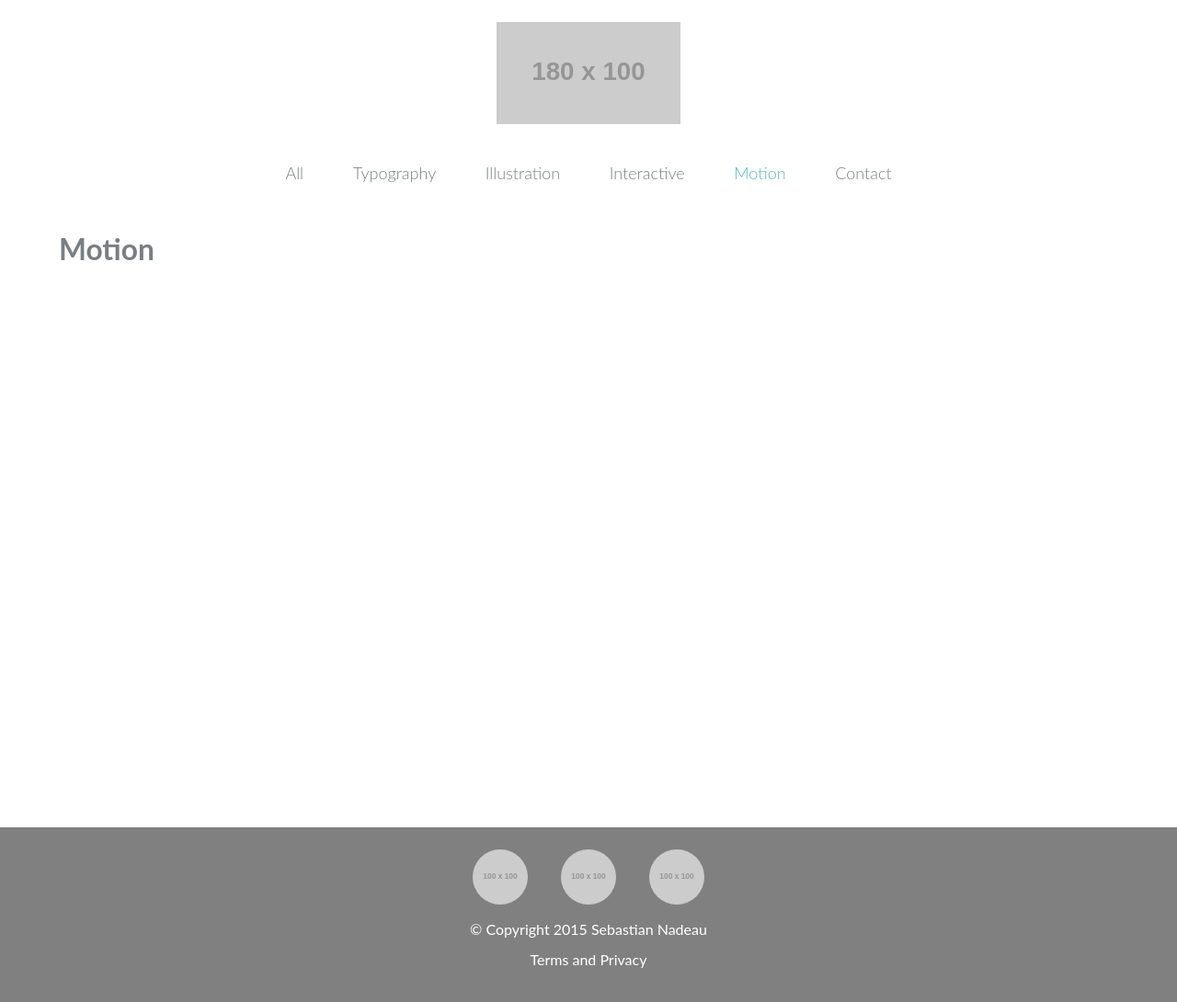
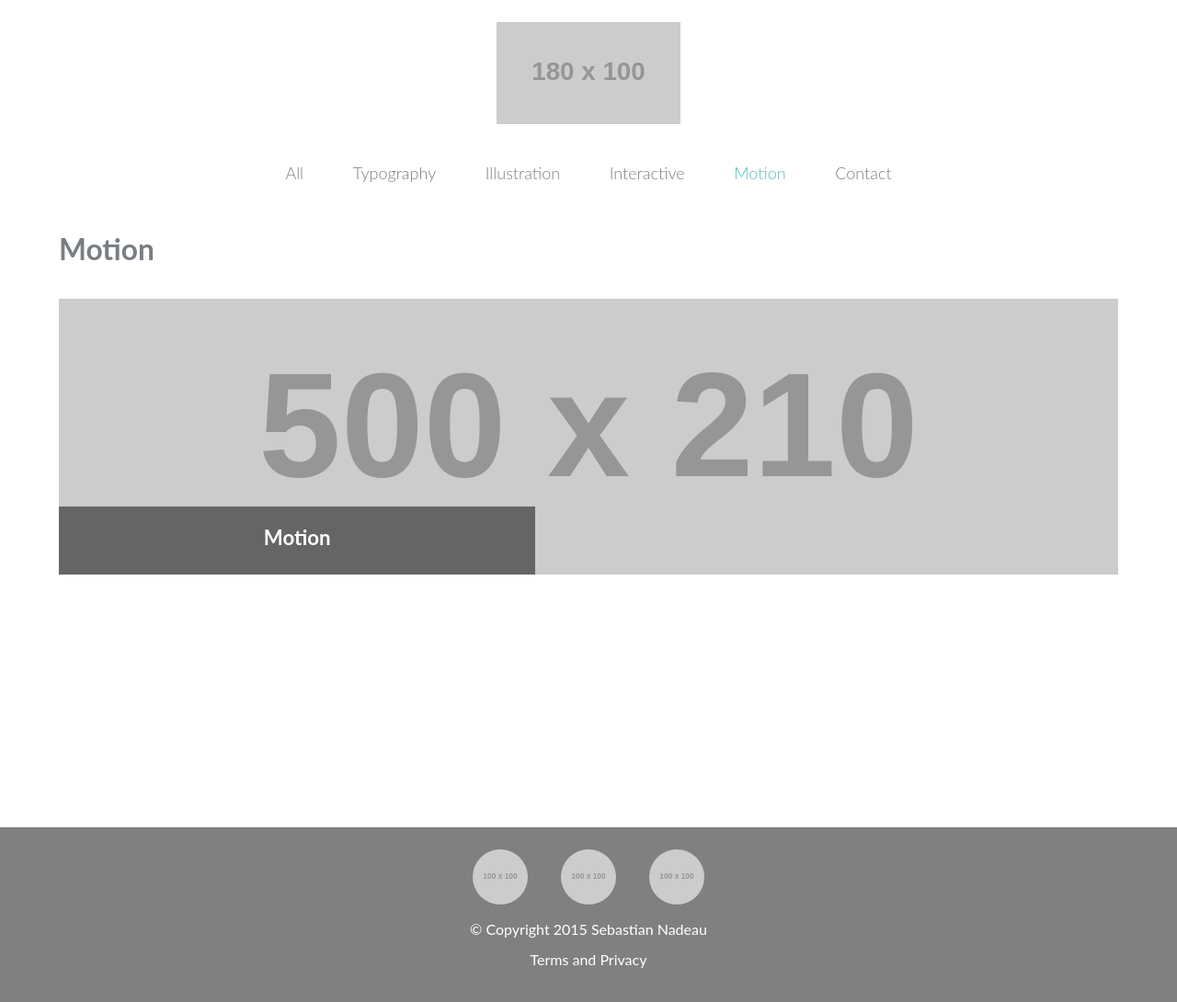
Before and after one commit to sebastiann88/personal-online-portfolio, a Jekyll site: the page built from motion/index.html, in a window 1280 px wide. Shown: the whole page at 92% size. Built offline with Jekyll 4.4.1, drawn with Linux system fonts in a browser that asks for light colours.

Commit message:
feat(all): create new banners for each page

```diff
--- a/_layouts/default.html
+++ b/_layouts/default.html
@@ -23,7 +23,7 @@
             </h1>
             <nav>
                 <ul class="nav">
-                    <li><a href="{{site.baseurl}}/"><p class="{% if page.url == '/' %}current{% endif %}">All</p></a></li>
+                    <li><a href="{{site.baseurl}}/all/"><p class="{% if page.url == '/all/' %}current{% endif %}">All</p></a></li>
                     <li><a href="{{site.baseurl}}/typography/"><p class="{% if page.url == '/typography/' %}current{% endif %}">Typography</p></a></li>
                     <li><a href="{{site.baseurl}}/illustration/"><p class="{% if page.url == '/illustration/' %}current{% endif %}">Illustration</p></a></li>
                     <li><a href="{{site.baseurl}}/interactive/"><p class="{% if page.url == '/interactive/' %}current{% endif %}">Interactive</p></a></li>
--- a/css/main.css
+++ b/css/main.css
@@ -205,16 +205,31 @@ figcaption > h4 {
 }
 
 /* --------------------------
-  TYPOGRAPHY PAGE
+  BANNERS
 --------------------------- */
 
 .banner {
     width: 100%;
     height: 300px;
-    background-image:url(http://placehold.it/500x200);
     background-position: center;
     background-size: cover;
     background-repeat:no-repeat;
+}
+
+.typo {
+    background-image:url(http://placehold.it/500x180);
+}
+
+.illustration {
+    background-image:url(http://placehold.it/500x190);
+}
+
+.interactive {
+    background-image:url(http://placehold.it/500x200);
+}
+
+.motion {
+    background-image:url(http://placehold.it/500x210);
 }
 
 section figure {
--- a/illustration/index.html
+++ b/illustration/index.html
@@ -3,3 +3,9 @@ layout: default
 ---
 
 <h1>Illustration</h1>
+
+<section>
+    <figure class="banner illustration">
+        <figcaption><h4>Illustration</h4></figcaption>
+    </figure>
+</section>
--- a/interactive/index.html
+++ b/interactive/index.html
@@ -3,3 +3,9 @@ layout: default
 ---
 
 <h1>Interactive</h1>
+
+<section>
+    <figure class="banner interactive">
+        <figcaption><h4>Interactive</h4></figcaption>
+    </figure>
+</section>
--- a/motion/index.html
+++ b/motion/index.html
@@ -3,3 +3,9 @@ layout: default
 ---
 
 <h1>Motion</h1>
+
+<section>
+    <figure class="banner motion">
+        <figcaption><h4>Motion</h4></figcaption>
+    </figure>
+</section>
--- a/typography/index.html
+++ b/typography/index.html
@@ -5,7 +5,7 @@ layout: default
 <h1>Typography</h1>
 
 <section>
-    <figure class="banner">
+    <figure class="banner typo">
         <figcaption><h4>Typography</h4></figcaption>
     </figure>
 </section>
```
Also changed, not shown: all/index.html (+34 -0 lines).
